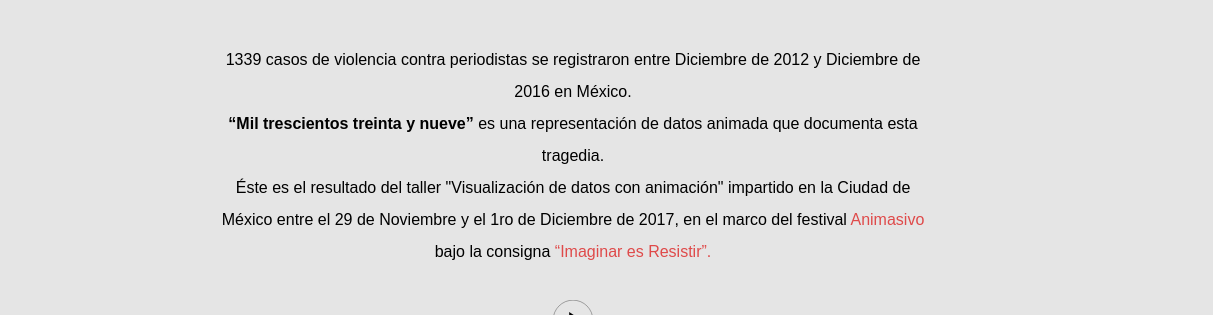
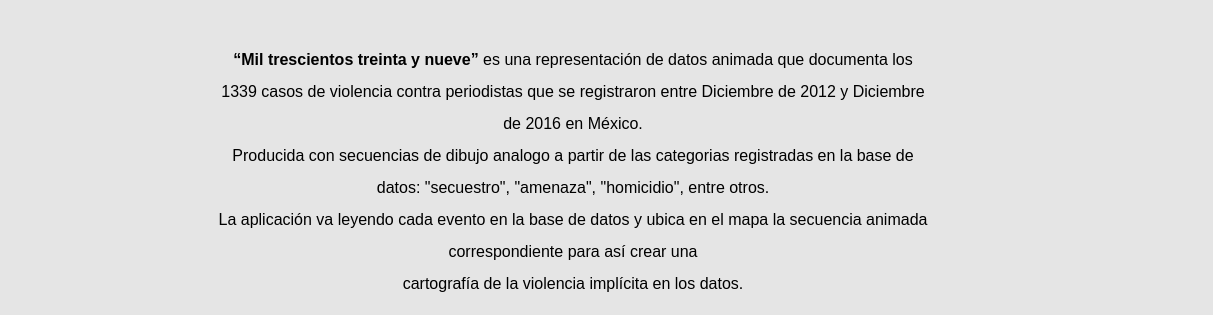
Before and after one commit to 1cgonza/1339, a plain HTML site: page index.html in a window 1280 px wide. Shown: the part 107-422 px from the top of the page, 67-1280 px from the left. Drawn offline with Linux system fonts and the light colour scheme; a web font is replaced by a local one.

Commit message:
update description

```diff
--- a/index.html
+++ b/index.html
@@ -44,8 +44,12 @@
   <div id="credits" class=>
     <h1>Mil trescientos treinta y nueve</h1>
     <div class="description">
-      <p>1339 casos de violencia contra periodistas se registraron entre Diciembre de 2012 y Diciembre de 2016 en México.</p>
-      <p><strong>“Mil trescientos treinta y nueve”</strong> es una representación de datos animada que documenta esta tragedia.</p>
+      <p><strong>“Mil trescientos treinta y nueve”</strong> es una representación de datos animada que documenta los</p>
+      <p>1339 casos de violencia contra periodistas que se registraron entre Diciembre de 2012 y Diciembre de 2016 en México.</p>
+      <p>Producida con secuencias de dibujo analogo a partir de las categorias registradas en la base de datos: "secuestro", "amenaza", "homicidio", entre otros.</p>
+      <p>La aplicación va leyendo cada evento en la base de datos y ubica en el mapa la secuencia animada correspondiente para así crear una</p>
+      <p>cartografía de la violencia implícita en los datos.</p>
+      <br>
       <p>Éste es el resultado del taller "Visualización de datos con animación" impartido en la Ciudad de México entre el 29 de Noviembre y el 1ro de Diciembre de 2017, en el marco del festival <a href="https://www.animasivo.net" target="_blank">Animasivo</a> bajo la consigna <a href="https://www.instagram.com/explore/tags/imaginaresresistir/" target="_blank">“Imaginar es Resistir”.</a></p>
       <span id="play"></span>
     </div>
```
